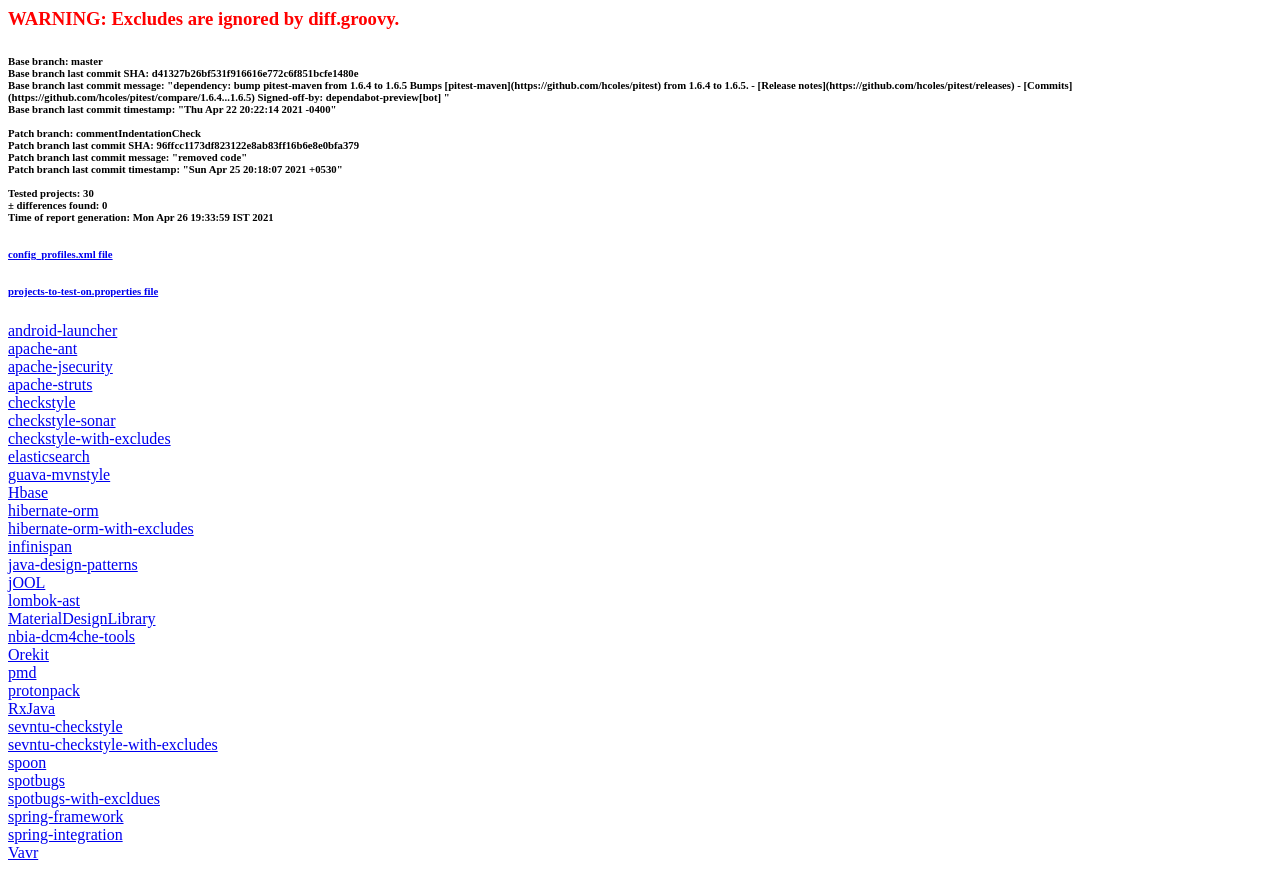
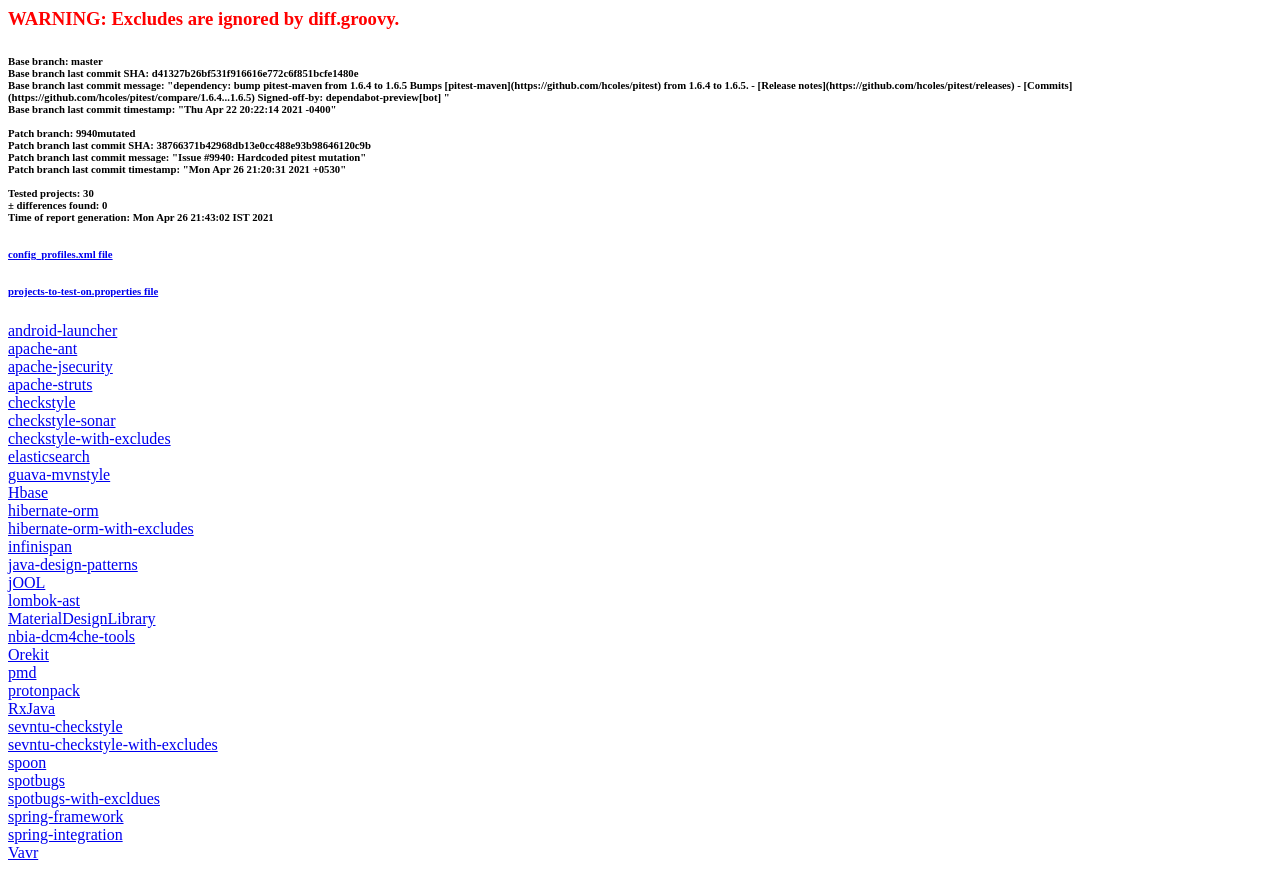
Before and after one commit to bossever/bossever.github.io, a plain HTML site: page issue9940/diff-report/index.html in a window 1280 px wide. Drawn offline with Linux system fonts and the light colour scheme.

Commit message:
minor: diff report

```diff
--- a/issue9940/diff-report/index.html
+++ b/issue9940/diff-report/index.html
@@ -5,7 +5,7 @@ Bumps [pitest-maven](https://github.com/hcoles/pitest) from 1.6.4 to 1.6.5.
 - [Release notes](https://github.com/hcoles/pitest/releases)
 - [Commits](https://github.com/hcoles/pitest/compare/1.6.4...1.6.5)
 
-Signed-off-by: dependabot-preview[bot] <support@dependabot.com>"<br />Base branch last commit timestamp: "Thu Apr 22 20:22:14 2021 -0400"<br /><br />Patch branch: commentIndentationCheck<br />Patch branch last commit SHA: 96ffcc1173df823122e8ab83ff16b6e8e0bfa379<br />Patch branch last commit message: "removed code"<br />Patch branch last commit timestamp: "Sun Apr 25 20:18:07 2021 +0530"<br /><br />Tested projects: 30<br />&#177; differences found: 0<br />Time of report generation: Mon Apr 26 19:33:59 IST 2021</h6><h6><a href='config_profiles.html'>config_profiles.xml file</a></h6><h6><a href='projects-to-test-on.html'>projects-to-test-on.properties file</a></h6><a href='android-launcher/index.html'>android-launcher</a><br />
+Signed-off-by: dependabot-preview[bot] <support@dependabot.com>"<br />Base branch last commit timestamp: "Thu Apr 22 20:22:14 2021 -0400"<br /><br />Patch branch: 9940mutated<br />Patch branch last commit SHA: 38766371b42968db13e0cc488e93b98646120c9b<br />Patch branch last commit message: "Issue #9940: Hardcoded pitest mutation"<br />Patch branch last commit timestamp: "Mon Apr 26 21:20:31 2021 +0530"<br /><br />Tested projects: 30<br />&#177; differences found: 0<br />Time of report generation: Mon Apr 26 21:43:02 IST 2021</h6><h6><a href='config_profiles.html'>config_profiles.xml file</a></h6><h6><a href='projects-to-test-on.html'>projects-to-test-on.properties file</a></h6><a href='android-launcher/index.html'>android-launcher</a><br />
 <a href='apache-ant/index.html'>apache-ant</a><br />
 <a href='apache-jsecurity/index.html'>apache-jsecurity</a><br />
 <a href='apache-struts/index.html'>apache-struts</a><br />
```
